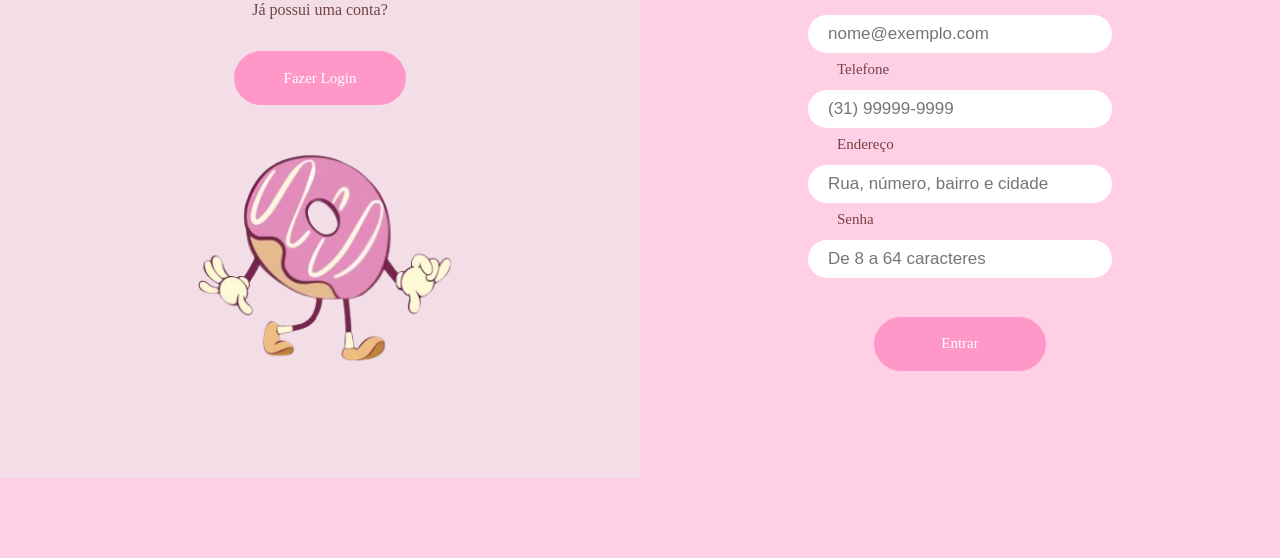
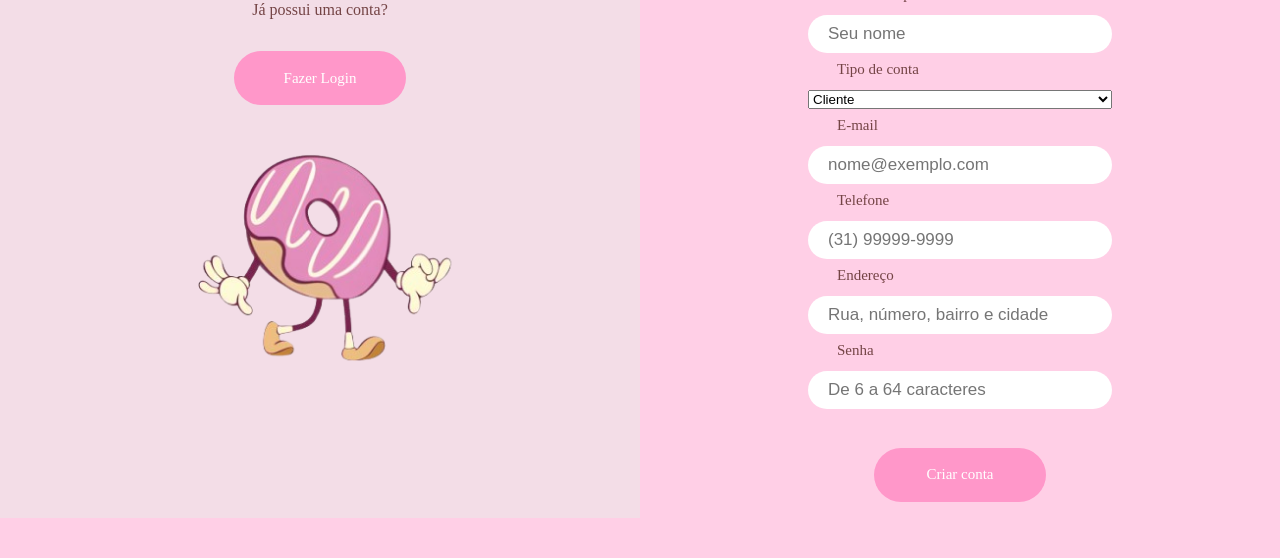
Before and after one commit to Heitor-Souza-Pacheco/ProjetoIntegrador-Front, a plain HTML site: page cadastro.html in a window 1280 px wide. Shown: the part 242-800 px from the top of the page. Drawn offline with Linux system fonts and the light colour scheme; a web font is replaced by a local one.

Commit message:
Integração: ajustar formulário cadastro.html

```diff
--- a/cadastro.html
+++ b/cadastro.html
@@ -33,22 +33,33 @@
             <h2>Cadastre-se para iniciar:</h2>
             <form id="form-cadastro">
                 <div class="campo">
+                    <label for="nome">Nome completo</label>
+                    <input id="nome" name="nome" type="text" autocomplete="name" minlength="2" maxlength="100" placeholder="Seu nome" required>
+                </div>
+                <div class="campo">
+                    <label for="tipoConta">Tipo de conta</label>
+                    <select id="tipoConta" name="tipoConta" required>
+                        <option value="Cliente">Cliente</option>
+                        <option value="Entregador">Entregador</option>
+                    </select>
+                </div>
+                <div class="campo">
                     <label for="email">E-mail</label>
-                    <input id="email" name="email" type="email" autocomplete="email" maxlength="254" placeholder="nome@exemplo.com" required>
+                    <input id="email" name="email" type="email" autocomplete="email" maxlength="191" placeholder="nome@exemplo.com" required>
                 </div>
                 <div class="campo">
                     <label for="telefone">Telefone</label>
                     <input id="telefone" name="telefone" type="tel" autocomplete="tel-national" inputmode="numeric" minlength="14" maxlength="15" pattern="\([0-9]{2}\) [0-9]{4,5}-[0-9]{4}" placeholder="(31) 99999-9999" title="Informe o DDD e um telefone com 10 ou 11 dígitos." required>
                 </div>
-                <div class="campo">
+                <div class="campo" id="campo-endereco">
                     <label for="endereco">Endereço</label>
                     <input id="endereco" name="endereco" type="text" autocomplete="street-address" minlength="3" maxlength="160" placeholder="Rua, número, bairro e cidade" required>
                 </div>
                 <div class="campo">
                     <label for="senha">Senha</label>
-                    <input id="senha" name="senha" type="password" autocomplete="new-password" minlength="8" maxlength="64" placeholder="De 8 a 64 caracteres" required>
+                    <input id="senha" name="senha" type="password" autocomplete="new-password" minlength="6" maxlength="64" placeholder="De 6 a 64 caracteres" required>
                 </div>
-                <button class="botao">Entrar</button>
+                <button class="botao" type="submit">Criar conta</button>
                 <p role="status" id="aviso"></p>
             </form>
         </section>
```
